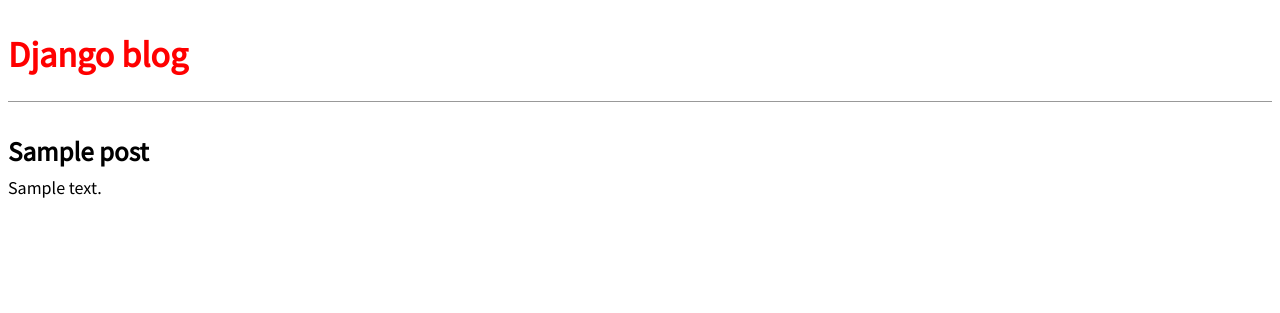
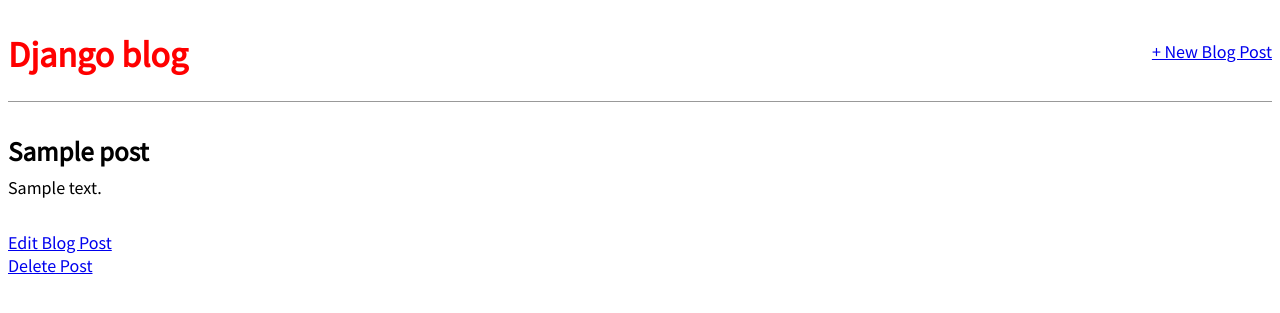
Before and after one commit to gitskeo/blog_app, a Django app: page /post/1/ in a window 1280 px wide. Shown: the top 313 px of the page. Run offline with Django 4.2, Linux system fonts and the light colour scheme; tables that the repository leaves empty hold one stand-in row (values such as "Sample post").

Commit message:
added edit, delete, and post features

```diff
--- a/blog/urls.py
+++ b/blog/urls.py
@@ -1,8 +1,16 @@
 from django.urls import path
-from .views import BlogDetailView, BlogListView
+from .views import (
+    BlogCreateView,
+    BlogDetailView,
+    BlogListView,
+    BlogUpdateView,
+    BlogDeleteView)
 
 
 urlpatterns = [
+    path("post/new", BlogCreateView.as_view(), name="post_new"),
     path("post/<int:pk>/", BlogDetailView.as_view(), name="post_detail"),
+    path("post/<int:pk>/edit", BlogUpdateView.as_view(), name="post_edit"),
+    path("post/<int:pk>/delete", BlogDeleteView.as_view(), name="post_delete"),
     path("", BlogListView.as_view(), name="home"),
 ]
--- a/blog/views.py
+++ b/blog/views.py
@@ -1,6 +1,12 @@
+from dataclasses import fields
 from django.shortcuts import render
 from .models import Post
-from django.views.generic import DetailView, ListView
+from django.views.generic import (
+    DetailView,
+    ListView,
+    CreateView,
+    UpdateView,
+    DeleteView,)
 from django.urls import reverse_lazy
 # Create your views here.
 
@@ -13,3 +19,21 @@
 class BlogDetailView(DetailView):
     model = Post
     template_name = "post_detail.html"
+
+
+class BlogCreateView(CreateView):
+    model = Post
+    template_name = "post_new.html"
+    fields = ["title", "author", "body"]
+
+
+class BlogUpdateView(UpdateView):
+    model = Post
+    template_name = "post_edit.html"
+    fields = ["title", "body"]
+
+
+class BlogDeleteView(DeleteView):
+    model = Post
+    template_name = "post_delete.html"
+    success_url = reverse_lazy("home")
--- a/templates/base.html
+++ b/templates/base.html
@@ -7,7 +7,12 @@
   </head>
   <body>
     <header>
-      <h1><a href="{% url 'home' %}">Django blog</a></h1>
+      <div class="nav-left">
+        <h1><a href="{% url 'home' %}">Django blog</a></h1>
+      </div>
+      <div class="nav-right">
+        <a href="{% url 'post_new' %}">+ New Blog Post</a>
+      </div>
     </header>
     <div>
       {% block content %}
--- a/templates/home.html
+++ b/templates/home.html
@@ -3,7 +3,9 @@
 {% block content %}
   {% for post in post_list %}
   <div class="post-entry">
-    <h2><a href="{% url 'post_detail' post.pk %}">{{ post.title }}</a></h2>
+    <h2>
+        <a href="{% url 'post_detail' post.pk %}">{{ post.title }}</a>
+    </h2>
     <p>{{ post.body }}</p>
   </div>
   {% endfor %}
--- a/templates/post_detail.html
+++ b/templates/post_detail.html
@@ -5,5 +5,6 @@
     <h2>{{ post.title }}</h2>
     <p>{{ post.body }}</p>
   </div>
-
+<a href= "{% url 'post_edit' post.pk %}"> Edit Blog Post</a><br/>
+<a href= "{% url 'post_delete' post.pk %}"> Delete Post</a>
 {% endblock content %}
```
Also changed, not shown: templates/post_delete.html (added, +9 -0 lines), templates/post_edit.html (added, +9 -0 lines), templates/post_new.html (added, +8 -0 lines).
